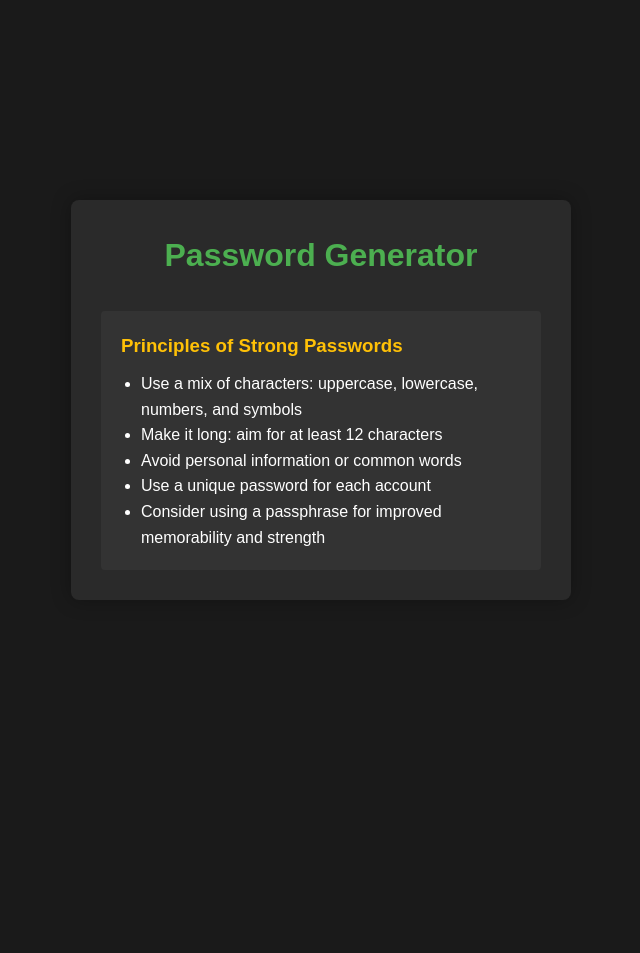
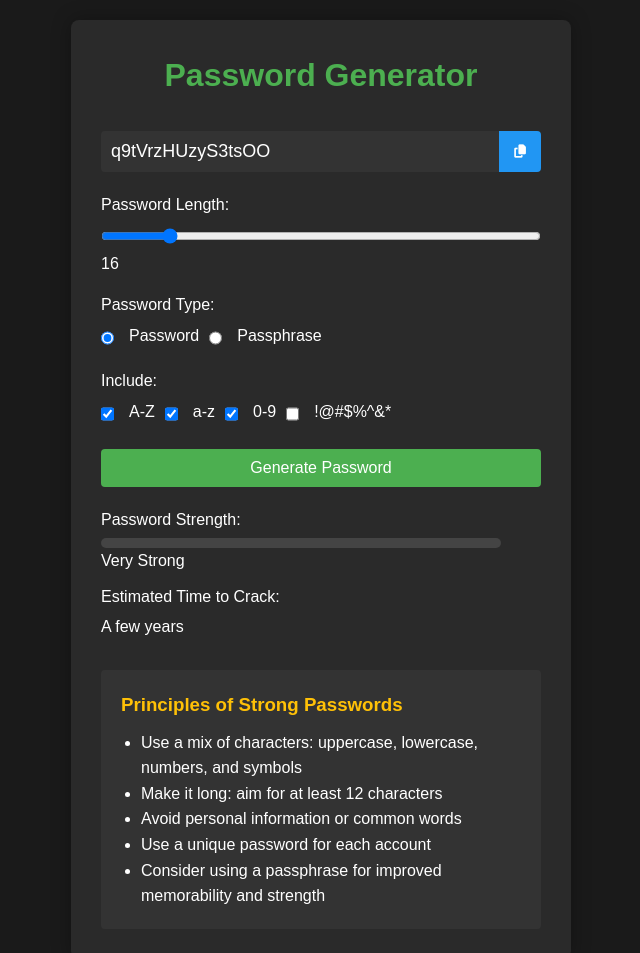
Before and after one commit to everydayspymaster/Password-generator, a plain HTML site: page index.html in a window 1280 px wide. Shown: the top 953 px of the page, without its empty margins (319-959 px from the left). Before the commit the page ends 800 px from the top, so only its background shows below. Drawn offline with Linux system fonts and the light colour scheme.

Commit message:
index.html

```diff
--- a/index.html
+++ b/index.html
@@ -6,7 +6,6 @@
     <title>Password Generator</title>
     <link rel="stylesheet" href="styles.css">
     <link href="https://cdnjs.cloudflare.com/ajax/libs/font-awesome/6.5.1/css/all.min.css" rel="stylesheet">
-    <!-- Any other meta tags or links you need -->
     <style>
         :root {
             --bg-color: #1a1a1a;
@@ -17,14 +16,215 @@
             --error-color: #F44336;
         }
 
-        /* Additional CSS styles if needed */
+        body {
+            font-family: 'Arial', sans-serif;
+            background-color: var(--bg-color);
+            color: var(--text-color);
+            line-height: 1.6;
+            display: flex;
+            justify-content: center;
+            align-items: center;
+            min-height: 100vh;
+            padding: 20px;
+        }
+
+        .container {
+            width: 100%;
+            max-width: 500px;
+            background-color: #2a2a2a;
+            border-radius: 8px;
+            padding: 30px;
+            box-shadow: 0 0 20px rgba(0, 0, 0, 0.3);
+        }
+
+        h1 {
+            text-align: center;
+            margin-bottom: 30px;
+            color: var(--primary-color);
+        }
+
+        .password-display {
+            display: flex;
+            margin-bottom: 20px;
+        }
+
+        #password {
+            flex-grow: 1;
+            padding: 10px;
+            font-size: 18px;
+            border: none;
+            background-color: #333;
+            color: var(--text-color);
+            border-radius: 4px 0 0 4px;
+        }
+
+        #copy {
+            padding: 10px 15px;
+            background-color: var(--secondary-color);
+            border: none;
+            color: white;
+            cursor: pointer;
+            border-radius: 0 4px 4px 0;
+            transition: background-color 0.3s;
+        }
+
+        #copy:hover {
+            background-color: #1976D2;
+        }
+
+        .options {
+            margin-bottom: 20px;
+        }
+
+        .option {
+            margin-bottom: 15px;
+        }
+
+        label {
+            display: block;
+            margin-bottom: 5px;
+        }
+
+        input[type="range"] {
+            width: 100%;
+            margin-top: 5px;
+        }
+
+        .radio-group, .checkbox-group {
+            display: flex;
+            flex-wrap: wrap;
+            gap: 10px;
+        }
+
+        input[type="radio"], input[type="checkbox"] {
+            margin-right: 5px;
+        }
+
+        #generate {
+            width: 100%;
+            padding: 10px;
+            background-color: var(--primary-color);
+            color: white;
+            border: none;
+            border-radius: 4px;
+            font-size: 16px;
+            cursor: pointer;
+            transition: background-color 0.3s;
+        }
+
+        #generate:hover {
+            background-color: #45a049;
+        }
+
+        .password-info {
+            margin-top: 20px;
+        }
+
+        .strength, .time-to-crack {
+            margin-bottom: 10px;
+        }
+
+        #strengthMeter {
+            height: 10px;
+            background-color: #444;
+            border-radius: 5px;
+            overflow: hidden;
+            margin-top: 5px;
+        }
+
+        #strengthMeter::before {
+            content: '';
+            display: block;
+            height: 100%;
+            width: 0;
+            background-color: var(--error-color);
+            transition: width 0.3s, background-color 0.3s;
+        }
+
+        .info-box {
+            margin-top: 30px;
+            background-color: #333;
+            border-radius: 4px;
+            padding: 20px;
+        }
+
+        .info-box h3 {
+            color: var(--accent-color);
+            margin-bottom: 10px;
+        }
+
+        .info-box ul {
+            padding-left: 20px;
+        }
+
+        @media (max-width: 480px) {
+            .container {
+                padding: 20px;
+            }
+
+            h1 {
+                font-size: 24px;
+            }
+
+            #password {
+                font-size: 16px;
+            }
+
+            .radio-group, .checkbox-group {
+                flex-direction: column;
+            }
+        }
     </style>
 </head>
 <body>
     <div class="container">
         <h1>Password Generator</h1>
         <div class="generator">
-            <!-- Your existing HTML content -->
+            <div class="password-display">
+                <input type="text" id="password" readonly>
+                <button id="copy" title="Copy to clipboard"><i class="fas fa-copy"></i></button>
+            </div>
+            <div class="options">
+                <div class="option">
+                    <label for="length">Password Length:</label>
+                    <input type="range" id="length" min="8" max="64" value="16">
+                    <span id="lengthValue">16</span>
+                </div>
+                <div class="option">
+                    <label>Password Type:</label>
+                    <div class="radio-group">
+                        <input type="radio" id="typePassword" name="passwordType" value="password" checked>
+                        <label for="typePassword">Password</label>
+                        <input type="radio" id="typePassphrase" name="passwordType" value="passphrase">
+                        <label for="typePassphrase">Passphrase</label>
+                    </div>
+                </div>
+                <div class="option">
+                    <label>Include:</label>
+                    <div class="checkbox-group">
+                        <input type="checkbox" id="uppercase" checked>
+                        <label for="uppercase">A-Z</label>
+                        <input type="checkbox" id="lowercase" checked>
+                        <label for="lowercase">a-z</label>
+                        <input type="checkbox" id="numbers" checked>
+                        <label for="numbers">0-9</label>
+                        <input type="checkbox" id="symbols">
+                        <label for="symbols">!@#$%^&*</label>
+                    </div>
+                </div>
+            </div>
+            <button id="generate">Generate Password</button>
+            <div class="password-info">
+                <div class="strength">
+                    <label>Password Strength:</label>
+                    <div id="strengthMeter"></div>
+                    <span id="strengthText"></span>
+                </div>
+                <div class="time-to-crack">
+                    <label>Estimated Time to Crack:</label>
+                    <span id="crackTime"></span>
+                </div>
+            </div>
         </div>
         <div class="info-box">
             <h3>Principles of Strong Passwords</h3>
```
